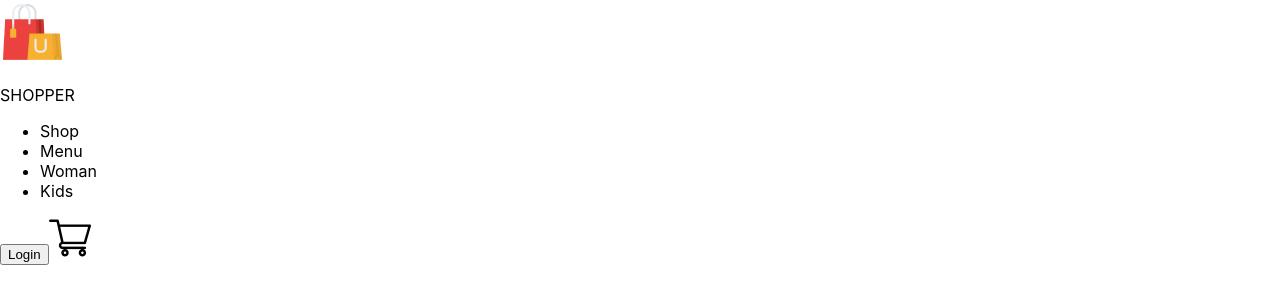
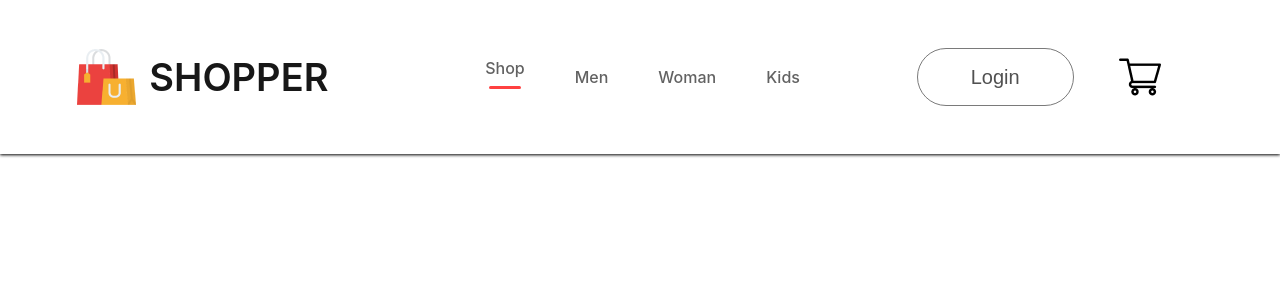
Before and after one commit to pope881/Ecommerce, a React (Create React App) app: page / in a window 1280 px wide. Shown: the top 304 px of the page. Built offline with nearby package versions, Linux system fonts and the light colour scheme; the HTML template or start-up script is replaced by a standard one.

Commit message:
navbar updated

```diff
--- a/src/Components/Navbar/Navbar.css
+++ b/src/Components/Navbar/Navbar.css
@@ -0,0 +1,57 @@
+.navbar {
+	display: flex;
+	justify-content: space-around;
+	padding: 16px;
+	box-shadow: 0 1px 3px black;
+}
+
+.nav-logo {
+	display: flex;
+	align-items: center;
+	gap: 10px;
+}
+
+.nav-logo p {
+	color: #171717;
+	font-size: 38px;
+	font-weight: 600;
+}
+
+.nav-menu {
+	display: flex;
+	align-items: center;
+	list-style: none;
+	gap: 50px;
+	color: #626262;
+	font-weight: 500;
+}
+
+.nav-menu hr {
+	border: none;
+	width: 80%;
+	height: 3px;
+	border-radius: 10px;
+	background: #ff4141;
+}
+
+.nav-login-cart {
+	display: flex;
+	align-items: center;
+	gap: 45px;
+}
+
+.nav-login-cart button {
+	width: 157px;
+	height: 58px;
+	outline: none;
+	border: 1px solid #7a7a7a;
+	border-radius: 75px;
+	color: #515151;
+	font-size: 20px;
+	font-weight: 500;
+	background: white;
+	cursor: pointer;
+}
+.nav-login-cart button:active {
+	background: #f3f3f3;
+}
--- a/src/Components/Navbar/Navbar.jsx
+++ b/src/Components/Navbar/Navbar.jsx
@@ -10,14 +10,17 @@
 				<p>SHOPPER</p>
 			</div>
 			<ul className="nav-menu">
-				<li>Shop</li>
-				<li>Menu</li>
+				<li>
+					Shop <hr />
+				</li>
+				<li>Men</li>
 				<li>Woman</li>
 				<li>Kids</li>
 			</ul>
-			<div className='nav-login-cart'>
+			<div className="nav-login-cart">
 				<button>Login</button>
-				<img src={cart_icon}/>
+				<img src={cart_icon} />
+				<div className="nav-cart-count"></div>
 			</div>
 		</div>
 	)
```
